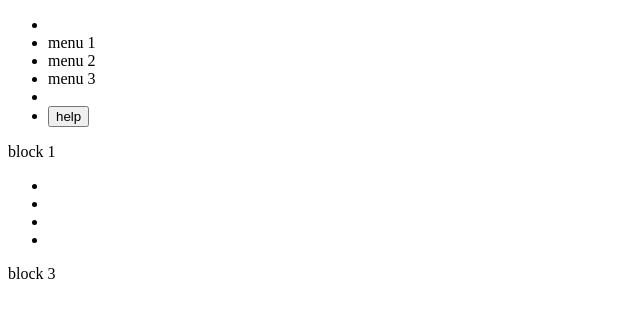
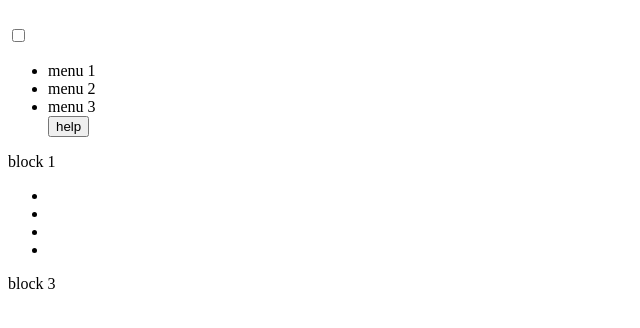
Before and after one commit to litichevskiy/maket, a plain HTML site: page index.html in a window 1280 px wide. Shown: the whole page, without its empty margins (0-640 px from the left). Drawn offline with Linux system fonts and the light colour scheme.

Commit message:
вынес меню в отдельный блок

```diff
--- a/index.html
+++ b/index.html
@@ -13,12 +13,15 @@
 
 		<div class="container">
 			<nav class="navigationPanel">
-				<ul class="listElementMenu">
-					<li class="elementMenu">
 				<div class="logo">
 					<img src="">
 				</div>
-					</li>
+				<div class="menu">
+					<label for="displayMenu" class="displayMenu">
+						<span class="openMenu"></span>
+					</label>
+					<input type="checkbox" id="displayMenu" class="displayMenu" />
+					<ul class="listElementMenu">
 						<li class="elementMenu">
 							<span>menu 1</span>
 						</li>
@@ -28,11 +31,13 @@
 						<li class="elementMenu">
 							<span>menu 3</span>
 						</li>
-					<li class="elementMenu"></li>
-					<li class="elementMenu">
-						<button class="help">help</button>
-					</li>
+						<div class="empty">
+						</div>
+						<div class="help">
+							<button>help</button>
+						</div>
 					</ul>
+				</div>
 			</nav>
 			<aside class="blockOne">
 				<div>block 1</div>
```
Lines whose indentation alone changed are shown as unchanged.
